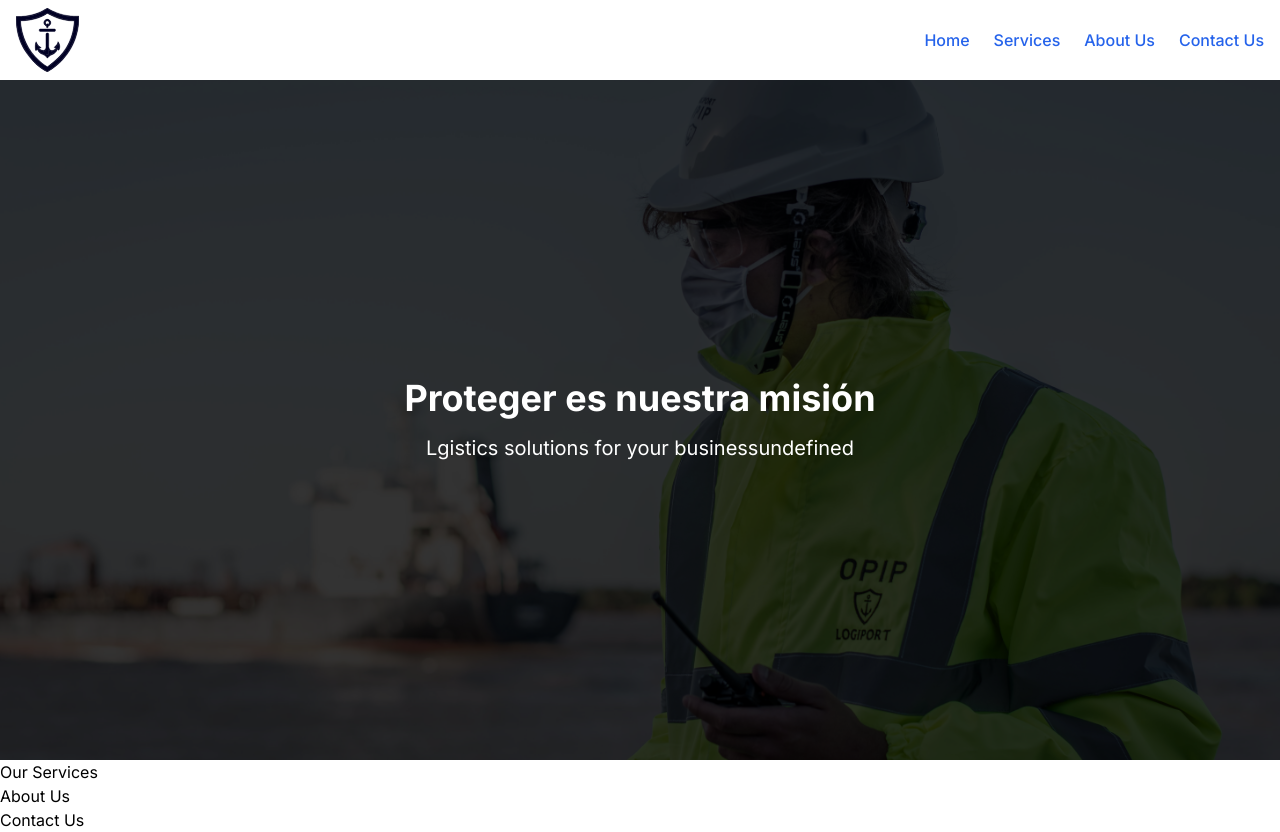
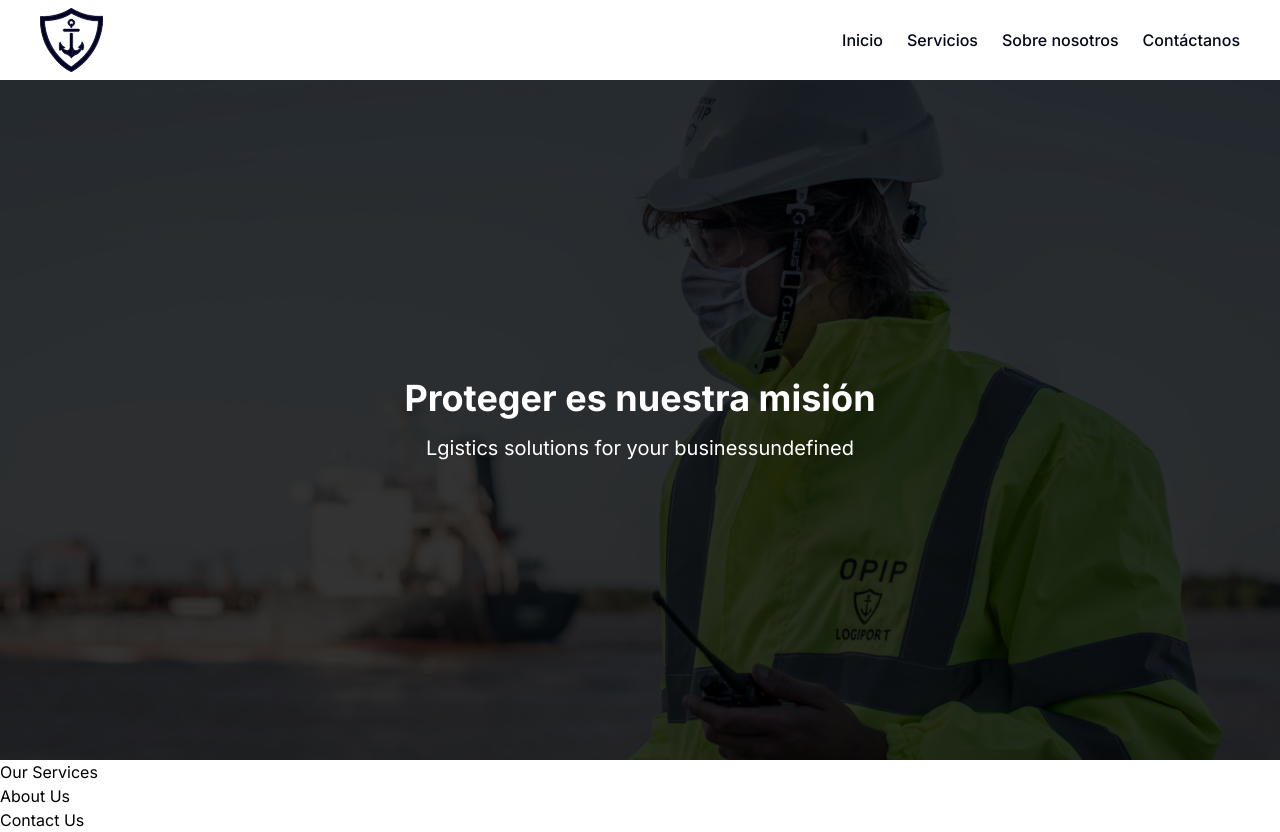
Before and after one commit to Stefano-Mazziotta/logiport.com.ar, a Next.js app: page / in a window 1280 px wide. Built offline with nearby package versions, Linux system fonts and the light colour scheme.

Commit message:
adjust navbar

```diff
--- a/src/components/navigation/navbar/index.tsx
+++ b/src/components/navigation/navbar/index.tsx
@@ -9,9 +9,7 @@ const Navbar = () => {
 
   return (
     <>
-      <div className="w-full h-20 bg-white sticky top-0 z-20">
-        <div className="container mx-auto px-4 h-full">
-          <div className="flex justify-between items-center h-full">
+      <nav className="w-full h-20 bg-white sticky top-0 z-20 flex justify-between items-center px-10">
         <Logo />
         <button
           type="button"
@@ -19,38 +17,36 @@ const Navbar = () => {
           onClick={handleCloseSidebar}
         >
           <span
-                className={`block w-8 h-1 bg-primary transform transition duration-300 ease-in-out ${
+            className={`block w-8 h-1 bg-foreground transform transition duration-300 ease-in-out ${
               isOpenSidebar ? "rotate-45 translate-y-2" : ""
             }`}
           />
           <span
-                className={`block w-8 h-1 bg-primary my-1 transition duration-300 ease-in-out ${
+            className={`block w-8 h-1 bg-foreground my-1 transition duration-300 ease-in-out ${
               isOpenSidebar ? "opacity-0" : "opacity-100"
             }`}
           />
           <span
-                className={`block w-8 h-1 bg-primary transform transition duration-300 ease-in-out ${
+            className={`block w-8 h-1 bg-foreground transform transition duration-300 ease-in-out ${
               isOpenSidebar ? "-rotate-45 -translate-y-2" : ""
             }`}
           />
         </button>
-            <ul className="hidden md:flex gap-x-6 text-primary">
+        <ul className="hidden md:flex gap-x-6 text-foreground">
           {ITEMS_NAVIGATION.map((item, index) => {
             return (
               <li key={index} className="group">
                 <Link href={item.href}>
-                      <p className="relative inline-block text-primary group-hover:text-black transition-colors duration-300 font-medium">
+                  <p className="relative inline-block group-hover:text-black transition-colors duration-300 font-medium">
                     {item.text}
-                        <span className="absolute bottom-0 left-0 w-0 h-[2px] bg-black transition-all duration-300 group-hover:w-full"></span>
+                    <span className="absolute bottom-0 left-0 w-0 h-[2px] bg-primary transition-all duration-300 group-hover:w-full"></span>
                   </p>
                 </Link>
               </li>
             );
           })}
         </ul>
-          </div>
-        </div>
-      </div>
+      </nav>
     </>
   );
 };
--- a/src/components/navigation/sidebar/index.tsx
+++ b/src/components/navigation/sidebar/index.tsx
@@ -2,17 +2,18 @@ import Link from "next/link";
 import { useContext } from "react";
 import { ITEMS_NAVIGATION } from "@/placeholder-data";
 import { NavigationContext } from "@/context/navigation-context";
+import { Camera, Linkedin } from "lucide-react";
 
 const Sidebar = (): JSX.Element => {
   const { isOpenSidebar, handleCloseSidebar } = useContext(NavigationContext);
   return (
     <>
       <div
-        className={`fixed w-full h-full overflow-hidden justify-center bg-primary text-white grid pt-[120px] left-0 z-10 transition-all duration-500 ease-in-out ${
+        className={`fixed w-full h-full overflow-hidden justify-center bg-foreground text-white grid pt-[120px] left-0 z-10 transition-all duration-500 ease-in-out ${
           isOpenSidebar ? "opacity-100 top-0" : "opacity-0 -top-full"
         }`}
       >
-        <div className="flex flex-col gap-10 items-center text-2xl justify-between p-10">
+        <section className="flex flex-col gap-10 items-center text-2xl justify-between p-10">
           <ul className="flex flex-col gap-3 text-center leading-relaxed">
             {ITEMS_NAVIGATION.map((item, index) => {
               return (
@@ -24,8 +25,9 @@ const Sidebar = (): JSX.Element => {
               );
             })}
           </ul>
+
           <h1 className="font-extrabold">LOGIPORT S.R.L.</h1>
-        </div>
+        </section>
       </div>
     </>
   );
--- a/src/placeholder-data.ts
+++ b/src/placeholder-data.ts
@@ -1,6 +1,6 @@
 export const ITEMS_NAVIGATION = [
-  { href: "/", text: "Home" },
-  { href: "#services", text: "Services" },
-  { href: "#about", text: "About Us" },
-  { href: "#contact", text: "Contact Us" },
+  { href: "/", text: "Inicio" },
+  { href: "#services", text: "Servicios" },
+  { href: "#about", text: "Sobre nosotros" },
+  { href: "#contact", text: "Contáctanos" },
 ];
```
Lines whose indentation alone changed are shown as unchanged.
